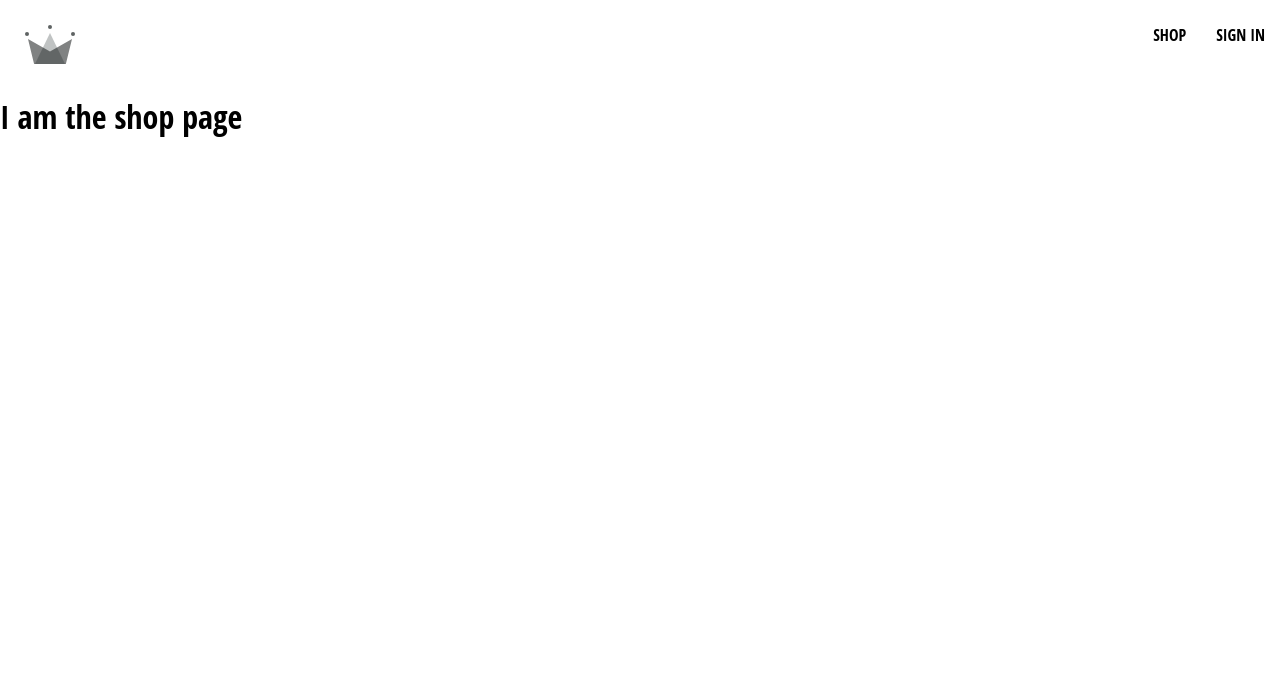
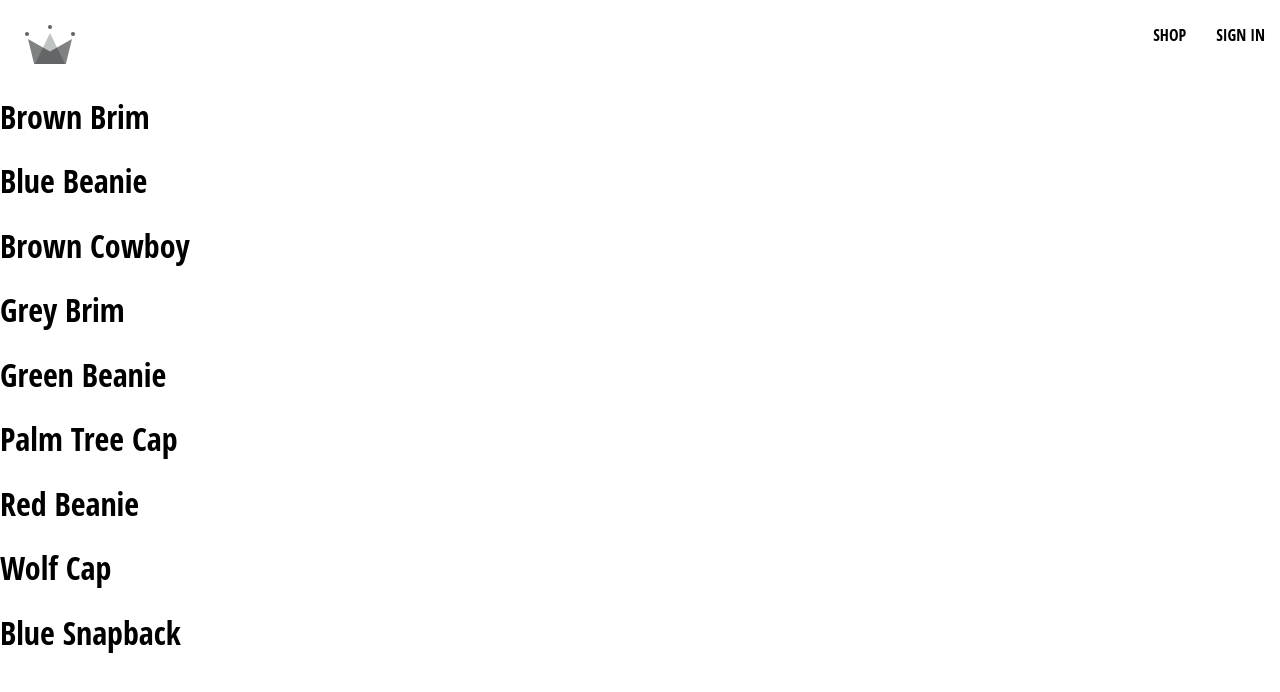
Before and after one commit to jamesmarcooo/CRWN-clothing-ecommerce, a React (Create React App) app: page /shop in a window 1280 px wide. Shown: the top 692 px of the page. Built offline with nearby package versions, Linux system fonts and the light colour scheme; no server answers.

Commit message:
Add products context and shows list of products in Shop

```diff
--- a/src/App.js
+++ b/src/App.js
@@ -3,18 +3,15 @@ import { Routes, Route } from 'react-router-dom';
 import Home from './routes/home/home.component';
 import Navigation from './routes/navigation/navigation.component';
 import Authentication from './routes/authentication/authentication.component';
-
-const Shop = () => {
-  return <h1>I am the shop page</h1>;
-};
+import Shop from './routes/shop/shop.component';
 
 const App = () => {
   return (
     <Routes>
-      <Route path='/' element={<Navigation />}>
+      <Route path="/" element={<Navigation />}>
         <Route index element={<Home />} />
-        <Route path='shop' element={<Shop />} />
-        <Route path='auth' element={<Authentication />} />
+        <Route path="shop" element={<Shop />} />
+        <Route path="auth" element={<Authentication />} />
       </Route>
     </Routes>
   );
--- /dev/null
+++ b/src/contexts/products.context.jsx
@@ -0,0 +1,17 @@
+import { createContext, useState } from 'react';
+
+import PRODUCTS from '../shop-data.json';
+
+export const ProductsContext = createContext({
+  products: [],
+});
+
+export const ProductsProvider = ({ children }) => {
+  const [products, setProducts] = useState(PRODUCTS);
+  const value = { products };
+  return (
+    <ProductsContext.Provider value={value}>
+      {children}
+    </ProductsContext.Provider>
+  );
+};
--- a/src/index.js
+++ b/src/index.js
@@ -3,6 +3,7 @@ import { render } from 'react-dom';
 import './index.scss';
 import App from './App';
 import { UserProvider } from './contexts/user.context';
+import { ProductsProvider } from './contexts/products.context';
 import { BrowserRouter } from 'react-router-dom';
 
 const rootElement = document.getElementById('root');
@@ -11,7 +12,9 @@ render(
   <React.StrictMode>
     <BrowserRouter>
       <UserProvider>
-        <App />
+        <ProductsProvider>
+          <App />
+        </ProductsProvider>
       </UserProvider>
     </BrowserRouter>
   </React.StrictMode>,
--- /dev/null
+++ b/src/routes/shop/shop.component.jsx
@@ -0,0 +1,18 @@
+import { useContext } from 'react';
+
+import { ProductsContext } from '../../contexts/products.context';
+
+const Shop = () => {
+  const { products } = useContext(ProductsContext);
+  return (
+    <div>
+      {products.map(({ id, name }) => (
+        <div key={id}>
+          <h1>{name}</h1>
+        </div>
+      ))}
+    </div>
+  );
+};
+
+export default Shop;
--- /dev/null
+++ b/src/shop-data.json
@@ -0,0 +1,56 @@
+[
+  {
+    "id": 1,
+    "name": "Brown Brim",
+    "imageUrl": "https://i.ibb.co/ZYW3VTp/brown-brim.png",
+    "price": 25
+  },
+  {
+    "id": 2,
+    "name": "Blue Beanie",
+    "imageUrl": "https://i.ibb.co/ypkgK0X/blue-beanie.png",
+    "price": 18
+  },
+  {
+    "id": 3,
+    "name": "Brown Cowboy",
+    "imageUrl": "https://i.ibb.co/QdJwgmp/brown-cowboy.png",
+    "price": 35
+  },
+  {
+    "id": 4,
+    "name": "Grey Brim",
+    "imageUrl": "https://i.ibb.co/RjBLWxB/grey-brim.png",
+    "price": 25
+  },
+  {
+    "id": 5,
+    "name": "Green Beanie",
+    "imageUrl": "https://i.ibb.co/YTjW3vF/green-beanie.png",
+    "price": 18
+  },
+  {
+    "id": 6,
+    "name": "Palm Tree Cap",
+    "imageUrl": "https://i.ibb.co/rKBDvJX/palm-tree-cap.png",
+    "price": 14
+  },
+  {
+    "id": 7,
+    "name": "Red Beanie",
+    "imageUrl": "https://i.ibb.co/bLB646Z/red-beanie.png",
+    "price": 18
+  },
+  {
+    "id": 8,
+    "name": "Wolf Cap",
+    "imageUrl": "https://i.ibb.co/1f2nWMM/wolf-cap.png",
+    "price": 14
+  },
+  {
+    "id": 9,
+    "name": "Blue Snapback",
+    "imageUrl": "https://i.ibb.co/X2VJP2W/blue-snapback.png",
+    "price": 16
+  }
+]
```
